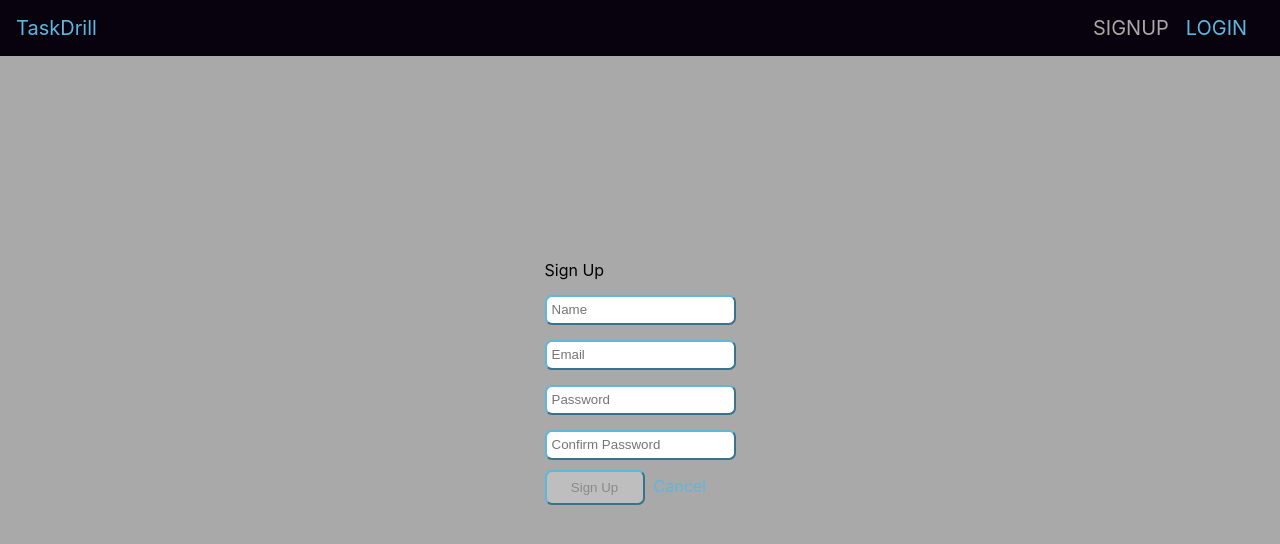
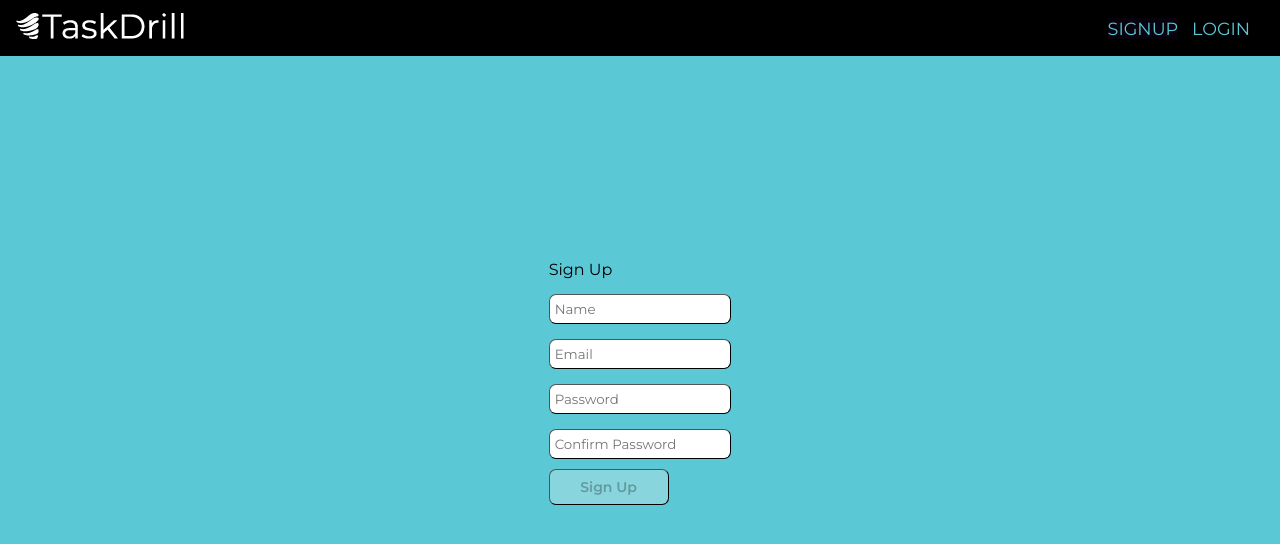
Before and after one commit to sgluchacki/taskdrill, a React (Create React App) app: page /signup in a window 1280 px wide. Shown: the top 544 px of the page. Built offline with nearby package versions, Linux system fonts and the light colour scheme; no server answers.

Commit message:
prettifies design

```diff
--- a/public/index.html
+++ b/public/index.html
@@ -10,6 +10,7 @@
       content="Web site created using create-react-app"
     />
     <link rel="apple-touch-icon" href="%PUBLIC_URL%/logo192.png" />
+    <link href="https://fonts.googleapis.com/css2?family=Montserrat:wght@200;300;400;500;600;700;800&display=swap" rel="stylesheet">
     <!--
       manifest.json provides metadata used when your web app is installed on a
       user's mobile device or desktop. See https://developers.google.com/web/fundamentals/web-app-manifest/
--- a/src/components/NewTaskForm/NewTaskForm.css
+++ b/src/components/NewTaskForm/NewTaskForm.css
@@ -7,7 +7,7 @@
     width: 300px;
     height: 250px;
     margin: 7px;
-    padding: 20px;
+    padding: 12px;
     border-radius: 7px;
     border: 2px outset rgb(121, 115, 115);
 }
@@ -18,23 +18,25 @@
 }
 
 .btn-create {
-    border: 2px outset #5DB7DE;
+    border: 1px outset black;
     border-radius: 7px;
-    color: #5DB7DE;
+    background-color: white;
+    color: rgb(91,201,213);
     height: 25px;
     width: 100%;
     padding: 2px;
     margin-top: 10px;
-    font-size: 16px;
+    font-size: 14px;
+    font-weight: 600;
 }
 
 .btn-create:hover {
-    background-color: #5DB7DE;
+    background-color: rgb(91,201,213);
     color: white;
 }
 
 input {
-    border: 2px outset #5DB7DE;
+    border: 1px outset black;
     border-radius: 7px;
     width: 100%;
     height: 30px;
@@ -43,6 +45,10 @@ input {
     padding: 0 5px;
 }
 
+label {
+    font-size: 13px;
+}
+
 .panel-title {
     width: 240px;
     margin: 0;
--- a/src/components/TaskCard/TaskCard.css
+++ b/src/components/TaskCard/TaskCard.css
@@ -7,7 +7,7 @@
     width: 300px;
     height: 250px;
     margin: 7px;
-    padding: 20px;
+    padding: 12px;
     border-radius: 7px;
     border: 2px outset rgb(121, 115, 115);
     position: relative;
@@ -15,6 +15,7 @@
 
 .panel-title {
     margin-top: 5px;
+    font-size: 15px;
 }
 
 .task-nav {
@@ -23,29 +24,40 @@
 }
 
 .btn {
-    border: 2px outset #5DB7DE;
+    border: 1px outset black;
     display: inline-block;
     text-align: center;
     border-radius: 7px;
     padding: 8px;
-    width: 100px;
+    width: 120px;
     height: 30;
+    font-size: 14px;
+    font-weight: 600;
 }
 
 .btn:hover {
     color: white;
+    background-color: var(--accent);
 }
 
 .btn-danger {
     border-color: red;
-    color: red;
+    background-color: red;
+    color: white;
+    font-weight: 800;
+    font-size: 10px;
     border-radius: 3px;
     position: absolute;
     right: 10px;
     bottom: 10px;
+    padding: 1px 4px;
 }
 
 .btn-danger:hover {
-    background-color: red;
-    color: white;
+    color: red;
+    background-color: white;
 }
+
+.details {
+    font-size: 13px;
+}
--- a/src/components/TaskCard/TaskCard.jsx
+++ b/src/components/TaskCard/TaskCard.jsx
@@ -18,7 +18,7 @@ function TaskCard({ taskFromParent, handleDeleteTask, getAllChildTasks, componen
                     <h3 className='panel-title'>{taskFromParent.name.toUpperCase()}</h3>
                 </div>
                 <div className='panel-body'>
-                    <p>{taskFromParent.details}</p>
+                    <p className="details">{taskFromParent.details}</p>
                 </div>
                 <div className='task-nav'>
                     <Link className='btn' to={{ pathname: '/edit', state: { selectedTask: taskFromParent } }}>EDIT</Link>
--- a/src/index.css
+++ b/src/index.css
@@ -1,9 +1,13 @@
 :root {
   --black: #07020D;
-  --accent: #5DB7DE;
-  --background: #a9a9a9;
+  --accent: rgb(91,201,213);
+  --background: rgb(91,201,213);
   --secondary: #a9a9a9;
   --secondary-dark: #716A5C;
+}
+
+* {
+  font-family: 'Montserrat', sans-serif;
 }
 
 body {
@@ -20,11 +24,6 @@ a {
   text-decoration: none !important;
 }
 
-a:hover {
-  color: var(--black);
-  background-color: var(--accent);
-}
-
 a.active {
   color: var(--background);
   background-color: var(--black);
--- a/src/pages/AllChildTasksPage/AllChildTasksPage.jsx
+++ b/src/pages/AllChildTasksPage/AllChildTasksPage.jsx
@@ -88,7 +88,7 @@ class AllChildTasksPage extends Component {
     render() {
         return(
             <>
-                <h1>Inside "{this.props.location.state.parentTask.name}"</h1>
+                <h1 className="page-header">INSIDE "{this.props.location.state.parentTask.name.toUpperCase()}"</h1>
                 {/* <p>{this.props.drilledPath.map( (task, index) =>
                     <Link to={{
                         pathname:`/${task._id}`,
@@ -111,7 +111,9 @@ class AllChildTasksPage extends Component {
                         />
                     )
                     :
-                        <h3>No Child Tasks Yet</h3>
+                        <div className='panel panel-default'>
+                            <h3 className='panel-title'>NOTHING HERE YET!</h3>
+                        </div>
                     }
                 </div>
             </>
--- a/src/pages/AllTasksPage/AllTasksPage.css
+++ b/src/pages/AllTasksPage/AllTasksPage.css
@@ -9,3 +9,9 @@
     /* grid-template-rows: repeat(auto-fit, minmax(170px, 1fr));
     grid-gap: 20px; */
 }
+
+.page-header {
+    color: white;
+    font-weight: 400;
+    font-size: 28px;
+}
--- a/src/pages/AllTasksPage/AllTasksPage.jsx
+++ b/src/pages/AllTasksPage/AllTasksPage.jsx
@@ -6,7 +6,7 @@ import NewTaskForm from '../../components/NewTaskForm/NewTaskForm';
 function AllTasksPage({ tasksFromParent, handleDeleteTask, handleUpdateTask, handleAddTask, getAllChildTasks }) {
     return (
         <>
-            <h1>All Tasks</h1>
+            <h1 className="page-header">ALL TASKS</h1>
             <div className='AllTasksPage-grid'>
                 <NewTaskForm handleAddTask={handleAddTask}/>
                 {tasksFromParent.map(task =>
--- a/src/pages/App/App.css
+++ b/src/pages/App/App.css
@@ -5,13 +5,13 @@
 }
 
 .App-header {
-  background-color: var(--black);
+  background-color: black;
   display: flex;
   align-items: center;
   justify-content: space-between;
   padding: 2vmin;
-  font-size: 2.5vmin;
-  color: var(--background);
+  font-size: 2.2vmin;
+  color: white;
 }
 
 .App main {
@@ -24,6 +24,10 @@
 
 .App main h1 {
   /* color: var(--secondary-dark); */
-  color: black;
+  color: white;
   margin-bottom: 1vmin;
 }
+
+.logo:hover {
+  background-color: black;
+}
--- a/src/pages/App/App.js
+++ b/src/pages/App/App.js
@@ -81,7 +81,7 @@ class App extends Component {
     return (
       <div className="App">
         <header className="App-header">
-          <Link to='/' onClick={this.getAllTasks}>TaskDrill</Link>
+          <Link to='/' onClick={this.getAllTasks}><img className="logo" src={process.env.PUBLIC_URL + '/taskdrill-logo.png'}/></Link>
           <nav>
             {userService.getUser() ?
               <>
```
Also changed, not shown: public/taskdrill-logo.png (added), 1 other file (tests, documents, lock files or other folders).
